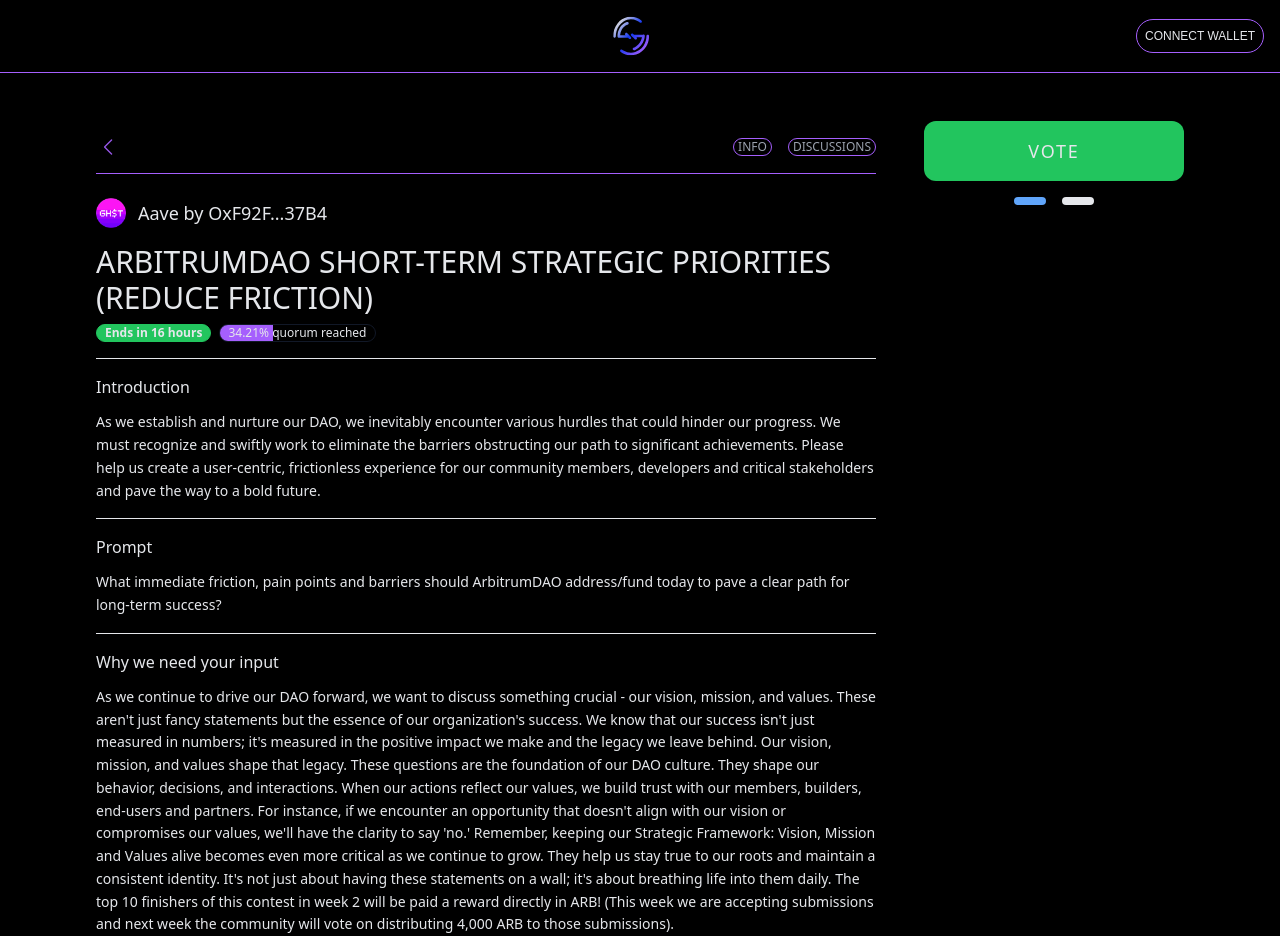
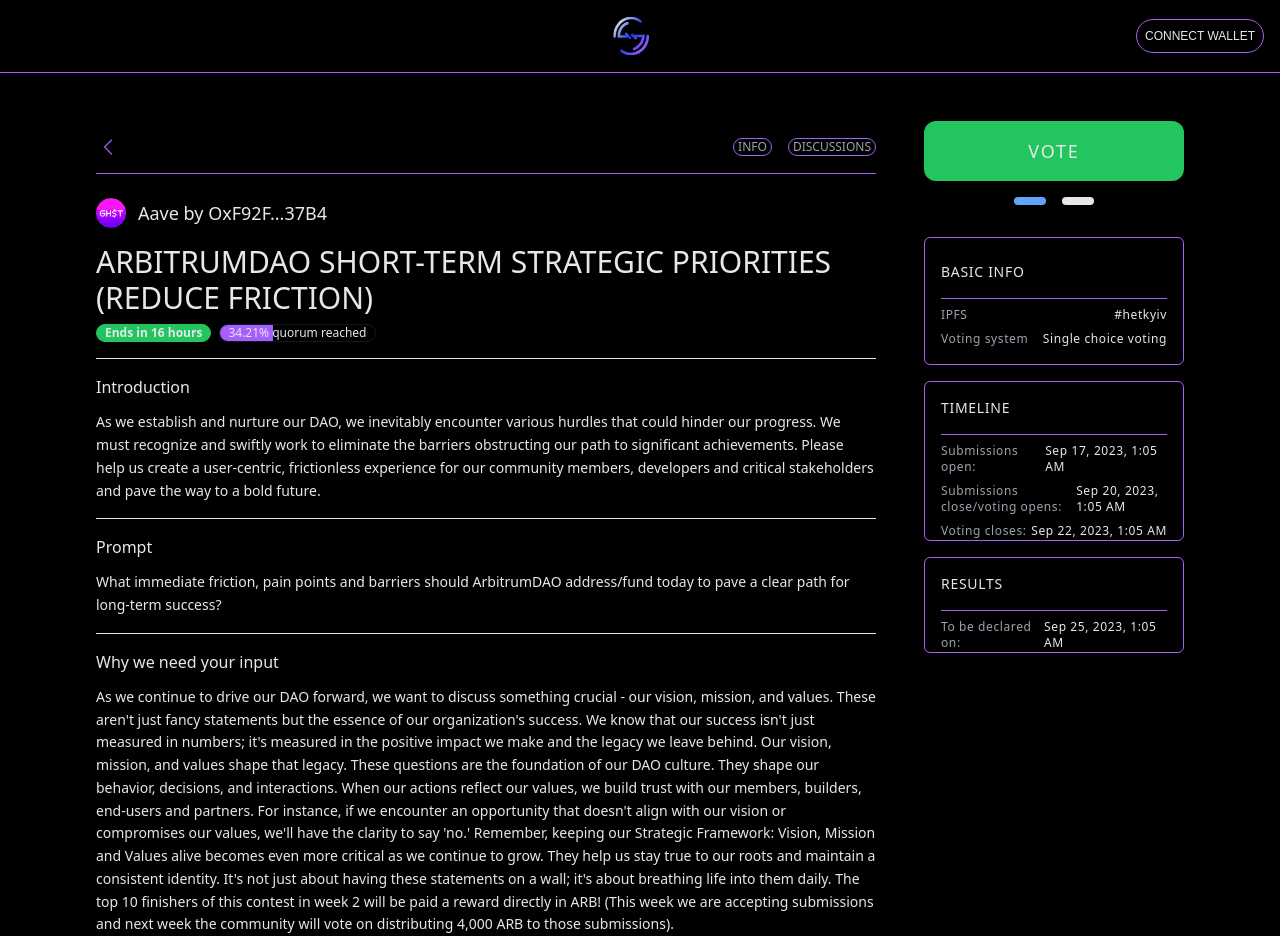
Before and after one commit to aerius-labs/zk-snap-frontend, a Next.js app: page /proposal/1 in a window 1280 px wide. Built offline with nearby package versions, Linux system fonts and the light colour scheme.

Commit message:
feat(wip): slider on proposal

```diff
--- a/components/Slider.tsx
+++ b/components/Slider.tsx
@@ -31,14 +31,31 @@
 export function Slide1() {
     return (
       <div className="flex flex-col items-center space-y-4">
-        <div className="h-24 w-24">
+        {/* BASIC INFO */}
+        <div className="h-32 px-4 py-2 w-full border border-custom-purple rounded-md">
+            <div className='text-sm tracking-wider border-b border-custom-purple py-4'>
+              <p>BASIC INFO</p>
+            </div>
+            <ShowInfo property={'IPFS'} value={'#hetkyiv'}/>
+            <ShowInfo property={'Voting system'} value={'Single choice voting'}/>
+        </div>
 
+        {/* TIMELINE DETAILS */}
+        <div className="h-40 px-4 w-full border border-custom-purple rounded-md">
+            <div className='text-sm tracking-wider border-b border-custom-purple py-4'>
+              <p>TIMELINE</p>
+            </div>
+            <ShowInfo property={'Submissions open:'} value={'Sep 17, 2023, 1:05 AM'}/>
+            <ShowInfo property={'Submissions close/voting opens:'} value={'Sep 20, 2023, 1:05 AM'}/>
+            <ShowInfo property={'Voting closes:'} value={'Sep 22, 2023, 1:05 AM'}/>
         </div>
-        <div className="h-24 w-24">
 
-        </div>
-        <div className="h-24 w-24">
-
+        {/* RESULTS */}
+        <div className="h-24 px-4 w-full border border-custom-purple rounded-md">
+            <div className='text-sm tracking-wider border-b border-custom-purple py-4'>
+              <p>RESULTS</p>
+            </div>
+            <ShowInfo property={'To be declared on:'} value={'Sep 25, 2023, 1:05 AM'}/>
         </div>
       </div>
     );
@@ -47,15 +64,46 @@
 export function Slide2() {
     return (
       <div className="flex flex-col items-center space-y-4">
-        <div className="h-24 w-24">
+        {/* REWARDS */}
+        <div className="h-32 px-4 py-2 w-full border border-custom-purple rounded-md">
+            <div className='text-sm tracking-wider border-b border-custom-purple py-4'>
+              <p>REWARDS</p>
+            </div>
+            <ShowInfo property={'1st place'} value={'80% of rewards'}/>
+            <ShowInfo property={'2nd place'} value={'20% of rewards'}/>
+        </div>
 
+        {/* SUBMISSIONS */}
+        <div className="h-40 px-4 w-full border border-custom-purple rounded-md">
+            <div className='text-sm tracking-wider border-b border-custom-purple py-4'>
+              <p>SUBMISSIONS</p>
+            </div>
+            <div className='flex flex-col gap-3 text-xs mt-2'>
+              <p>Qualified wallets can enter a max of 1 submission</p>
+              <p>Contest accept up to 4997 submissions</p>
+              <p>Connect wallet to see if you qualift</p>
+            </div>
         </div>
-        <div className="h-24 w-24">
 
-        </div>
-        <div className="h-24 w-24">
-
+        {/* VOTING */}
+        <div className="h-32 px-4 w-full border border-custom-purple rounded-md">
+            <div className='text-sm tracking-wider border-b border-custom-purple py-4'>
+              <p>VOTING</p>
+            </div>
+            <ul className='flex flex-col gap-3 text-xs mt-2'>
+              <li>Connect wallet to see if you qualift</li>
+              <li>See full allow list here</li>
+            </ul>
         </div>
       </div>
     );
 }
+
+export function ShowInfo(props:any) {
+  return (
+    <div className='text-xs flex justify-between mt-2 tracking-wider'>
+      <p className='text-gray-400'>{props?.property}</p>
+      <p>{props?.value}</p>
+    </div>
+  )
+}
```
